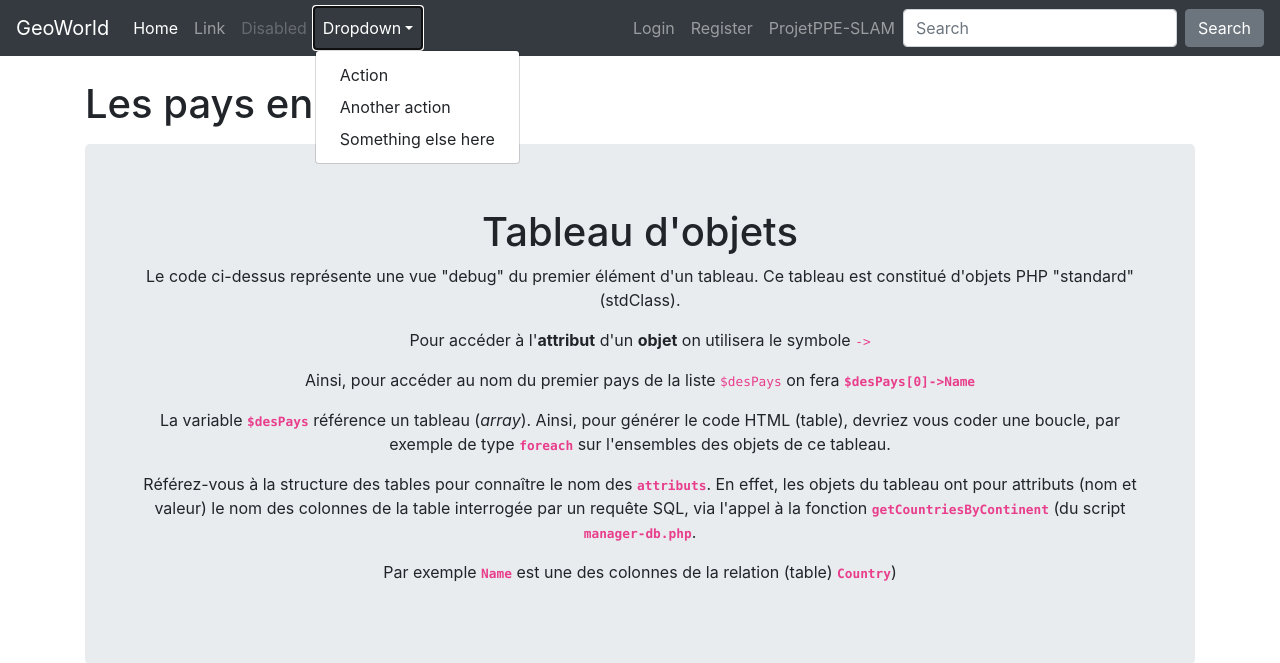
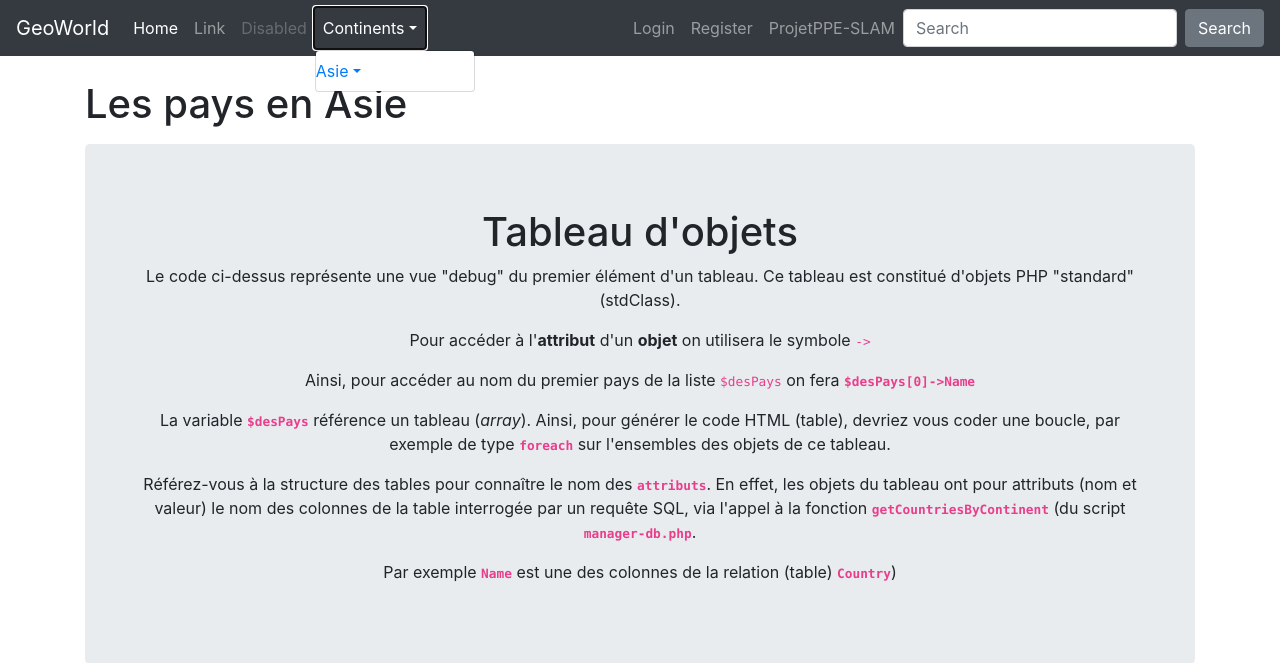
Before and after one commit to LoicTomatot/GeoWorld, a PHP site: page /index.php in a window 1280 px wide, after a click on "Continents". Shown: the top 663 px of the page. Run offline with PHP 8.4, Linux system fonts and the light colour scheme; data that the repository does not hold is empty.

Commit message:
Update header.php

```diff
--- a/header.php
+++ b/header.php
@@ -45,14 +45,15 @@
           <a class="nav-link disabled" href="#">Disabled</a>
         </li>
         <li class="nav-item dropdown">
-          <a class="nav-link dropdown-toggle" href="#" id="dropdown01" data-toggle="dropdown" aria-haspopup="true"
-             aria-expanded="false">Dropdown</a>
+          <a class="nav-link dropdown-toggle" href="#" id="dropdown01" data-toggle="dropdown" aria-haspopup="true" aria-expanded="false">Continents</a>
           <div class="dropdown-menu" aria-labelledby="dropdown01">
-            <a class="dropdown-item" href="#">Action</a>
-            <a class="dropdown-item" href="#">Another action</a>
-            <a class="dropdown-item" href="#">Something else here</a>
+            <a class="dropdown-toggle" href="#" id="dropdown02" data-toggle="dropdown" aria-haspopup="true" aria-expanded="false">Asie</a>
+            <div class="dropdown-menu" aria-labelledby="dropdown02">
+              Test
+            </div>
           </div>
         </li>
+
       </ul>
       <ul class="navbar-nav ml-auto">
         <li class="nav-item">
```
